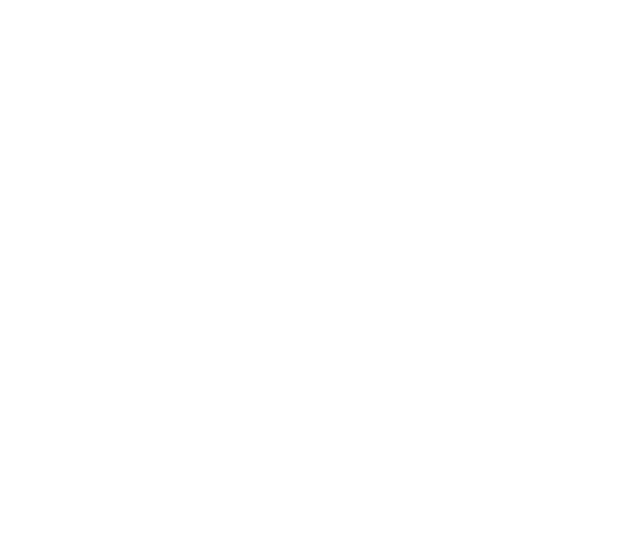
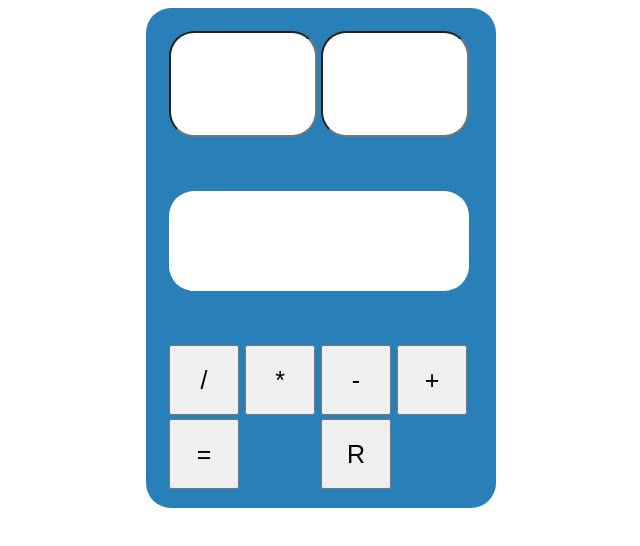
Before and after one commit to LauCaro15/TallerFrontEnd, a plain HTML site: page HTML/calculator.html in a window 1280 px wide. Shown: the whole page, without its empty margins (319-959 px from the left). Drawn offline with Linux system fonts and the light colour scheme.

Commit message:
calculator estructura

```diff
--- /dev/null
+++ b/Css/stylecalculator.css
@@ -0,0 +1,52 @@
+.calculadora{
+    display:block;
+    margin:0 auto;
+    padding:20px;
+    background-color:#2980b9;
+    width:350px;
+    height:500px;
+    border-radius: 25px;
+  }
+
+  .calculadora td button{
+    display:block;
+    width:70px;
+    height: 70px;
+    font-size: 25px;
+  }
+
+  /* .result{
+    float: left;
+  } */
+
+  #resultado{
+    display:block;
+    text-align: center;
+    font-size: 40px;
+    margin-bottom: 50px;
+    width:300px;
+    height: 100px;
+    background-color:#fff;
+    border-radius: 25px;
+    /* overflow-y: scroll; */
+  }
+  #resultado2{
+    display:block;
+    text-align: center;
+    font-size: 40px;
+    margin-bottom: 50px;
+    width:140px;
+    height: 100px;
+    line-height: 100px;
+    background-color:#fff;
+    border-radius: 25px;
+    /* overflow-y: scroll; */
+  }
+
+.igual{
+    width: 140;
+}
+
+.reset{
+    width: 140;
+}
--- a/HTML/calculator.html
+++ b/HTML/calculator.html
@@ -0,0 +1,55 @@
+<!DOCTYPE html>
+    <html>
+    <head>
+    <meta charset="UTF-8">
+    <title>Calculadora con JavaScript</title>
+    <link type="text/css" href="../Css/stylecalculator.css" rel="stylesheet">
+    </head>
+    <body onload="init();">
+        <table class="calculadora">
+            <tr>
+                <td colspan="2"><input id="resultado2"></span></td>
+                <td colspan="2"><input id="resultado2"></span></td>
+            </tr>
+            <tr>
+                <td colspan="4"><span id="resultado"></span></td>
+            </tr>
+            <tr>
+                <td><button id="division">/</button></td>
+                <td><button id="multiplicacion">*</button></td>
+                <td><button id="resta">-</button></td>
+                <td><button id="suma">+</button></td>
+
+            </tr>
+            <tr>
+                <td colspan="2" class="igual"><button id="igual">=</button></td>
+                <td colspan="2" class="reset"><button id="reset">R</button></td>
+            </tr>
+            <!-- <tr>
+                <td><button id="siete">7</button></td>
+                <td><button id="ocho">8</button></td>
+                <td><button id="nueve">9</button></td>
+                <td><button id="division">/</button></td>
+            </tr>
+            <tr>
+                <td><button id="cuatro">4</button></td>
+                <td><button id="cinco">5</button></td>
+                <td><button id="seis">6</button></td>
+                <td><button id="multiplicacion">*</button></td>
+            </tr>
+            <tr>
+                <td><button id="uno">1</button></td>
+                <td><button id="dos">2</button></td>
+                <td><button id="tres">3</button></td>
+                <td><button id="resta">-</button></td>
+            </tr>
+            <tr>
+                <td><button id="igual">=</button></td>
+                <td><button id="reset">C</button></td>
+                <td><button id="cero">0</button></td>
+                <td><button id="suma">+</button></td>
+            </tr> -->
+        </table>
+        <script src="funcionalidad.js"></script>
+    </body>
+</html>
```
Also changed, not shown: index.html (+1 -1 lines).
